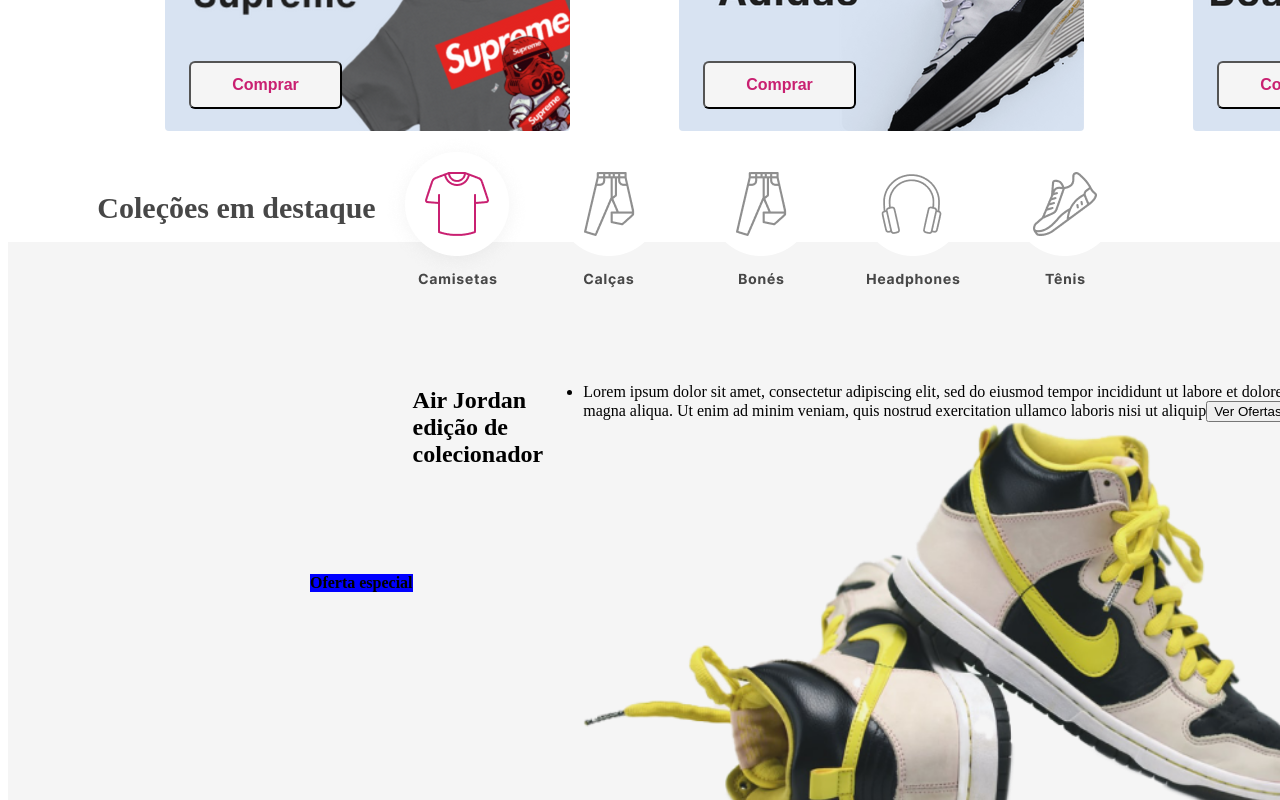
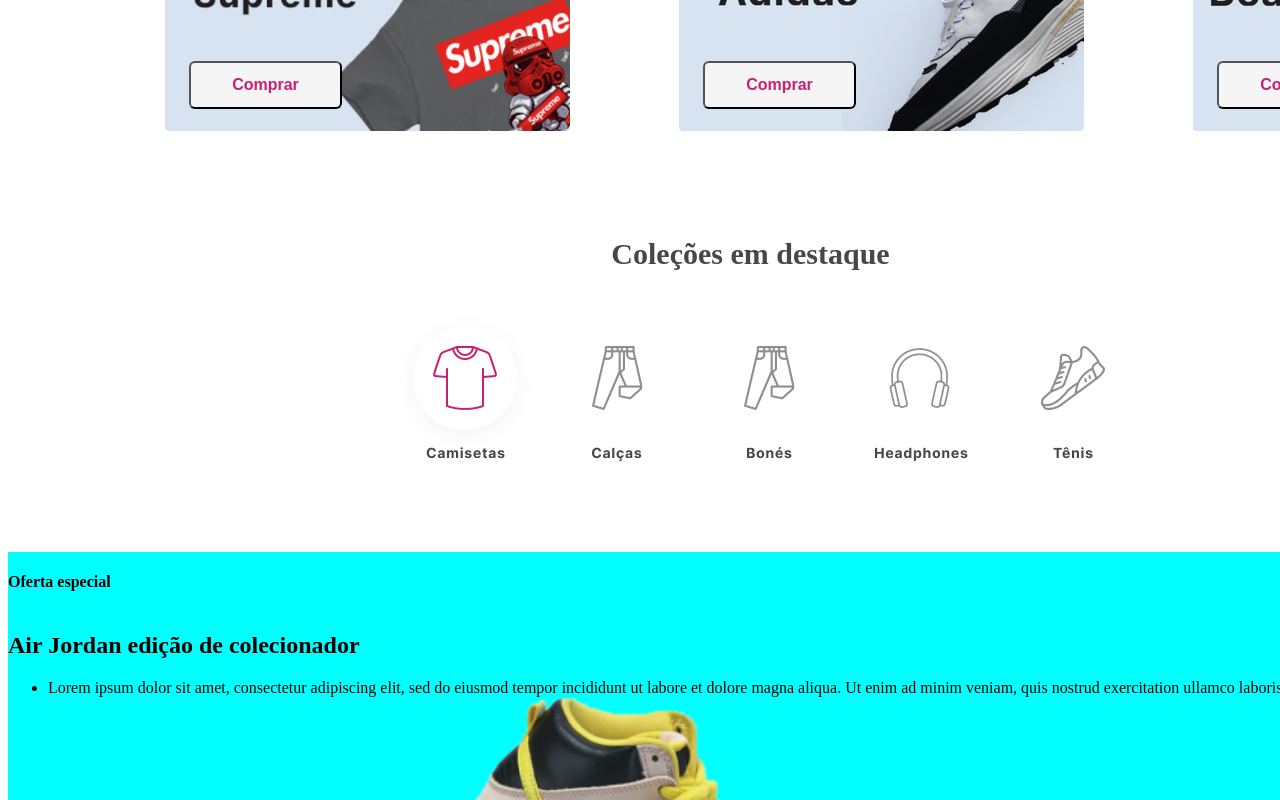
Before and after one commit to uirysousa/Projeto-Digital-Store, a React (Vite) app: page / in a window 1280 px wide. Shown: the part 1060-1860 px from the top of the page. Built offline with nearby package versions, Linux system fonts and the light colour scheme.

Commit message:
att Component section

```diff
--- a/src/components/Section.jsx
+++ b/src/components/Section.jsx
@@ -6,7 +6,7 @@
     display:flex;
     flex-wrap:wrap;
     width: 1440px;
-    height:400px;
+    height:700px;
     margin-top: 50px;
     margin-bottom: 50px;
     &&
@@ -17,7 +17,7 @@
       font-size:30px;
       margin-left:85px;
       color:#474747;
-      width:283px;
+      width:400px;
       height:38px;
     }
     && div{
@@ -52,8 +52,26 @@
       width:283px;
       height:38px;
     }
-    && .colecao {
-        background-color:red;
+`
+const Colecao2 = styled.header`
+    display:flex;
+    justify-content:center;
+    align-items:center;
+    flex-direction:column;
+    flex-wrap:wrap;
+    width: 1400px;
+    height:400px;
+    margin-top: 5px;
+    margin-bottom:100px;
+    &&
+
+    img{
+    display:flex;
+    justify-content:flex-start;
+    align-items:center;
+    border-Radius:4px;
+    margin-right: -46px;
+    margin-left: 2px;
     }
 `
 
@@ -78,12 +96,13 @@
                 </div>
                 <Button label="Comprar"/>
             </div>
-            <div id='colecao'>
+
+            <Colecao2>
                 <h3 className="title2">Coleções em destaque</h3>
                 <div>
                     <img src="./public/galeria.png" alt="galeria2" />
                 </div>
-            </div>
+            </Colecao2>
 
         </SectionConteiner>
       );
--- a/src/pages/HomePage.jsx
+++ b/src/pages/HomePage.jsx
@@ -2,6 +2,14 @@
 import Gallery from "../components/Gallery";
 import Section from "../components/Section";
 
+
+
+const ConteinerPrincipal = styled.header`
+    display:flex;
+    flex-direction:column;
+    width:1440px;
+    height:2300px;
+`
 const HomeConteiner = styled.header`
     display:flex;
     background-color:#F5F5F5;
@@ -19,8 +27,17 @@
         display:flex;
         background-color:blue;
     };
+`
+const Galeria2Conteiner = styled.header`
+    display:flex;
+    flex-wrap:wrap;
+    width: 1440px;
+    height:400px;
+    margin-top: 10px;
+    margin-bottom: 10px;
+    background-color:aqua;
+ `
 
-`
 
 const HomePage = () => {
 
@@ -36,7 +53,7 @@
     ];
 
     return (
-      <>
+      <ConteinerPrincipal>
           <HomeConteiner>
               <h4>Melhores ofertas personalizadas</h4>
           <div>
@@ -47,14 +64,14 @@
 
           <Section/>
 
-          <HomeConteiner>
+          <Galeria2Conteiner>
               <h4>Oferta especial</h4>
           <div>
               <Gallery title="Air Jordan edição de colecionador"
               images={Galeria2}/>
           </div>
-          </HomeConteiner>
-      </>
+          </Galeria2Conteiner>
+      </ConteinerPrincipal>
       );
 }
 
```
